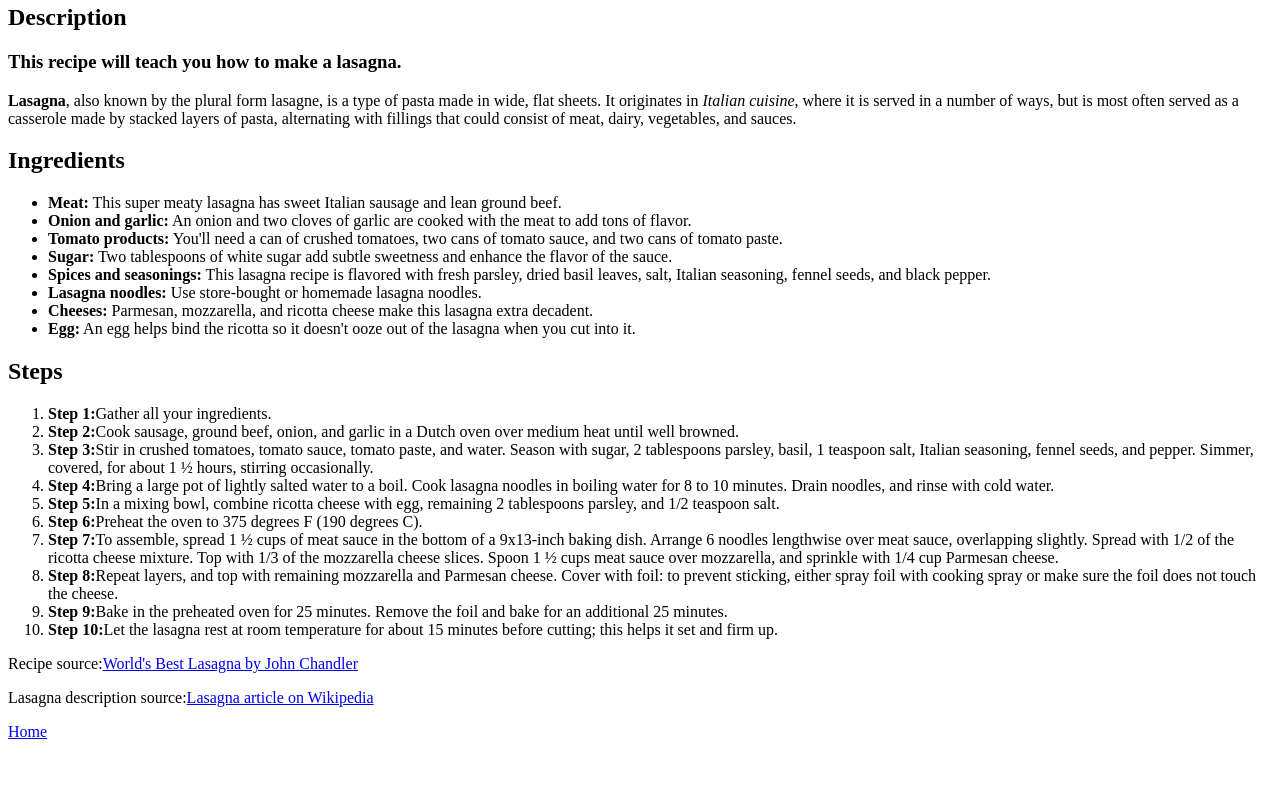
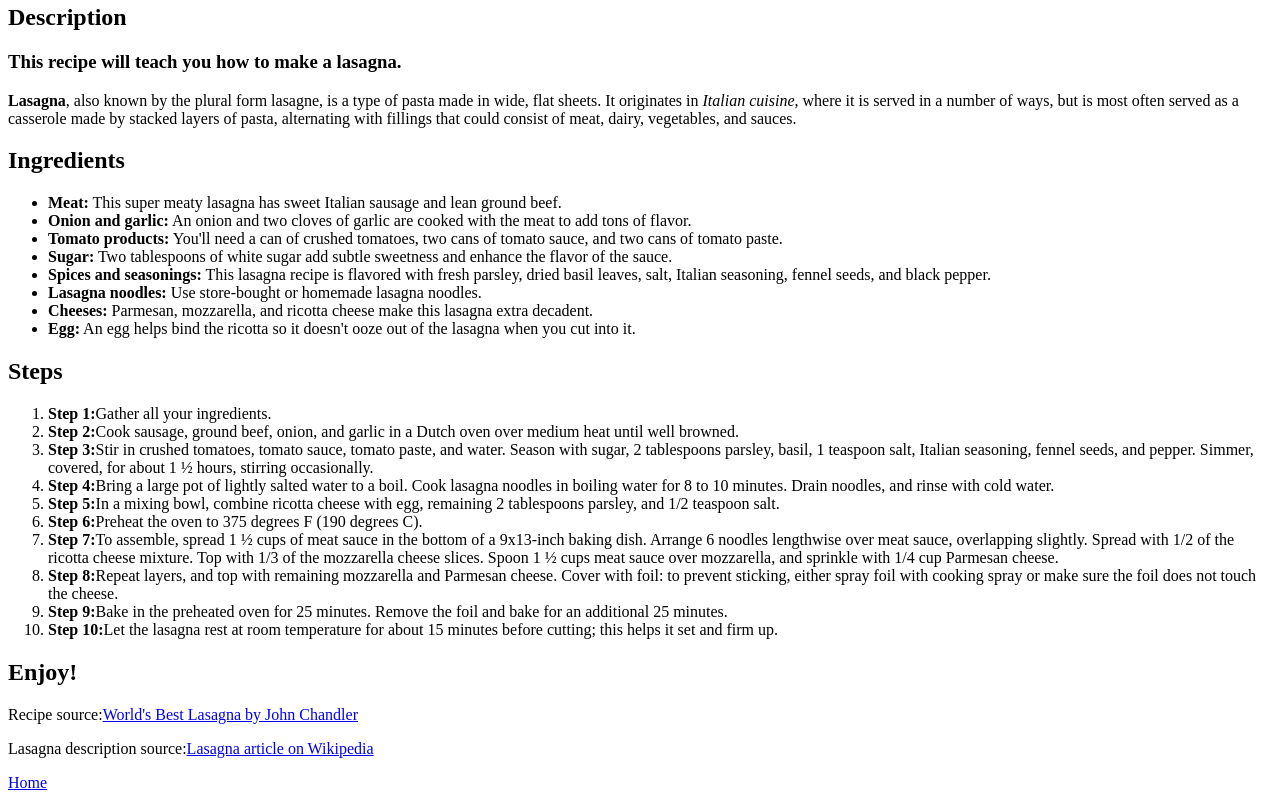
Before and after one commit to naku4/odin-recipes, a plain HTML site: page recipes/lasagna.html in a window 1280 px wide. Shown: the part 381-1181 px from the top of the page. Before the commit the page ends 1130 px from the top, so only its background shows below. Drawn offline with Linux system fonts and the light colour scheme.

Commit message:
Added h2 at the end

```diff
--- a/recipes/lasagna.html
+++ b/recipes/lasagna.html
@@ -35,6 +35,8 @@
             <li><b>Step 9:</b>Bake in the preheated oven for 25 minutes. Remove the foil and bake for an additional 25 minutes.</li>
             <li><b>Step 10:</b>Let the lasagna rest at room temperature for about 15 minutes before cutting; this helps it set and firm up.</li>
         </ol>
+    <h2>Enjoy!</h2>
+
     <p>Recipe source:<a href="https://www.allrecipes.com/recipe/23600/worlds-best-lasagna/">World's Best Lasagna by John Chandler</a></p>
     <p>Lasagna description source:<a href="https://en.wikipedia.org/wiki/Lasagna">Lasagna article on Wikipedia</a></p>
 
```
